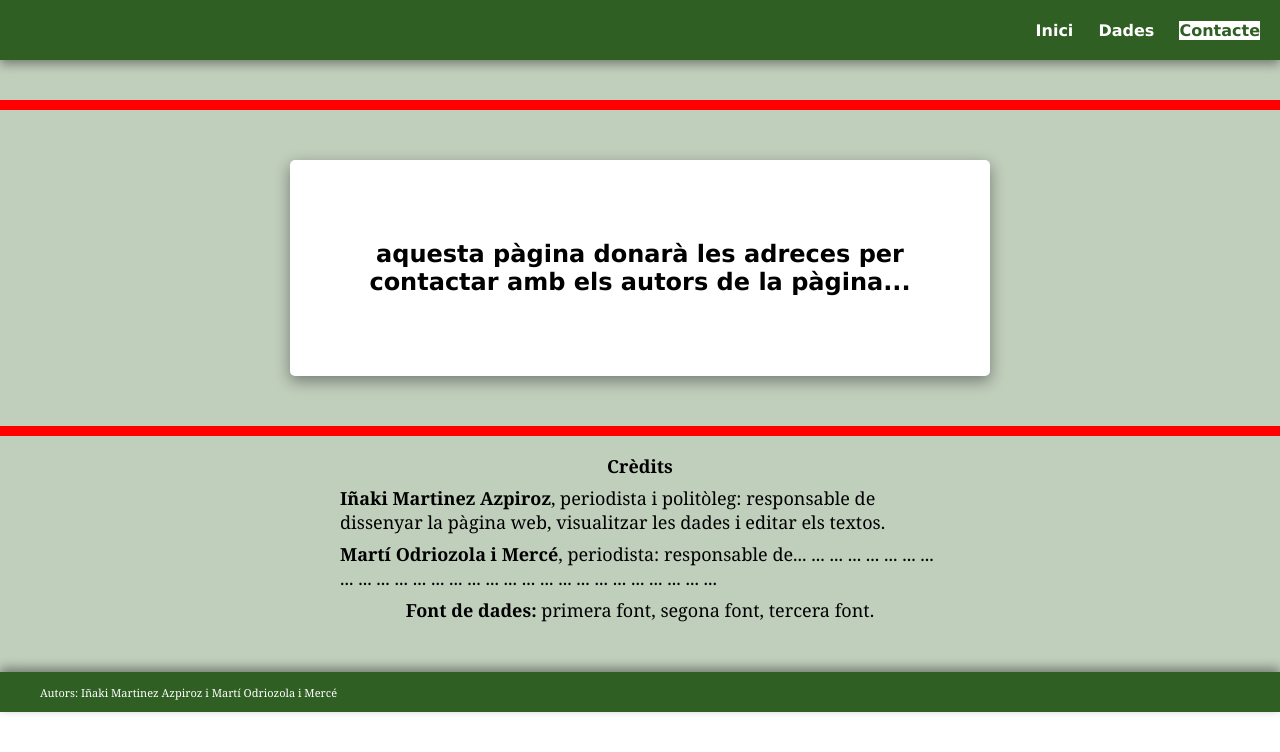
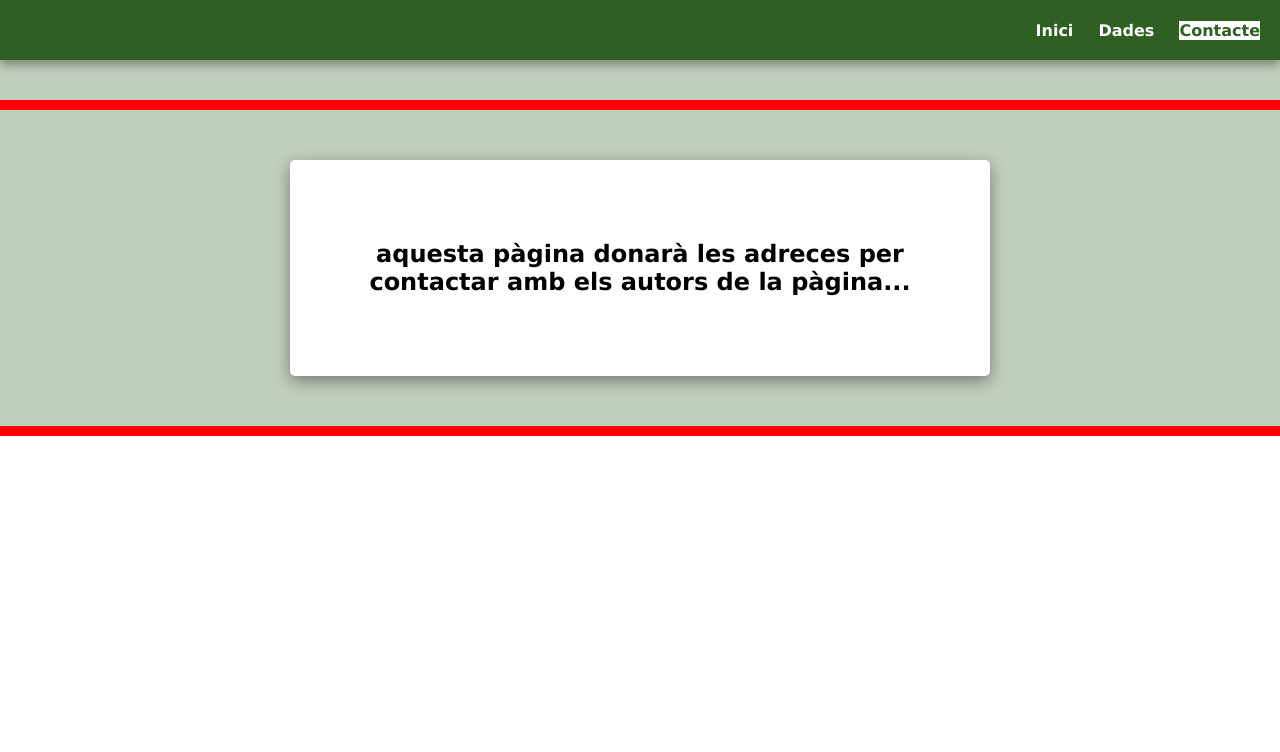
Before and after one commit to InakiAzpiroz/inakiazpiroz.github.io, a plain HTML site: page contacte.html in a window 1280 px wide. Drawn offline with nearby package versions, Linux system fonts and the light colour scheme.

Commit message:
Correccions prèvies a l'actualització gran

```diff
--- a/contacte.html
+++ b/contacte.html
@@ -22,15 +22,5 @@
     </div>
     <div class="barra bVermella"></div>
   </section>
-  <div class="bloc-text-normal">
-    <p id="text-normal" class="sense-marge text-negrita">Crèdits</p>
-    <p id="text-normal" class="sense-marge"><a class="text-internal-link text-negrita" href="https://twitter.com/inama_1998">Iñaki Martinez Azpiroz</a>, periodista i politòleg: responsable de dissenyar la pàgina web, visualitzar les dades i editar els textos.</p>
-    <p id="text-normal" class="sense-marge"><a class="text-internal-link text-negrita" href="https://twitter.com/martiodriozola">Martí Odriozola i Mercé</a>, periodista: responsable de... ... ... ... ... ... ... ... ... ... ... ... ... ... ... ... ... ... ... ... ... ... ... ... ... ... ... ... ...</p>
-    <p id="text-normal" class="sense-marge"><spin class="text-negrita">Font de dades:</spin> <a href="" class="text-internal-link">primera font</a>, <a href="" class="text-internal-link">segona font</a>, <a href="" class="text-internal-link">tercera font</a>.</p>
-
-  </div>
-  <footer>
-    <p class="text-footer">Autors: <a id="footer-link" href="https://twitter.com/inama_1998">Iñaki Martinez Azpiroz</a> i <a id="footer-link" href="https://twitter.com/martiodriozola">Martí Odriozola i Mercé</a></p>
-  </footer>
 </body>
 </html>
```
Also changed, not shown: index.html (+2 -2 lines).
